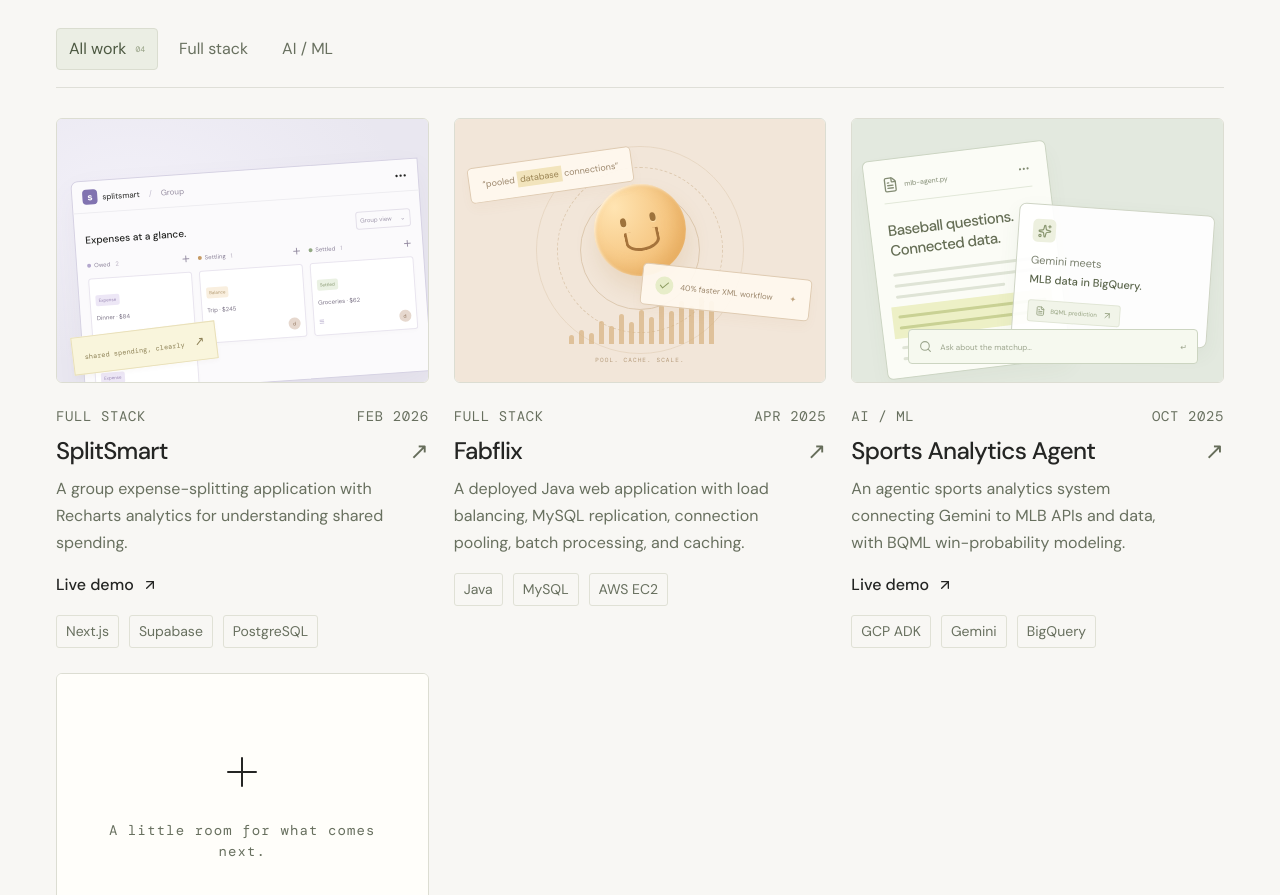
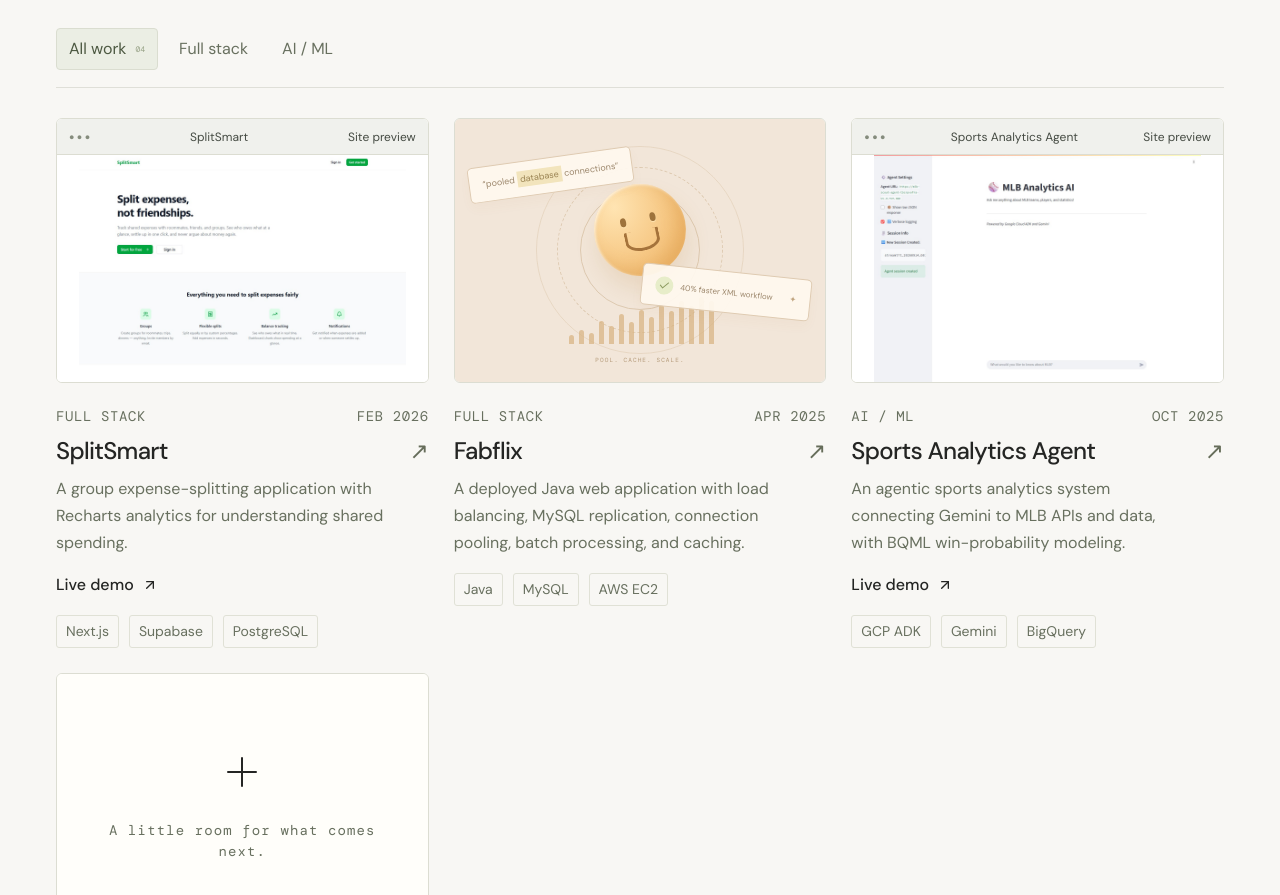
Before and after one commit to danmengo/portfolio-website, a React (Vite) app: page / in a window 1280 px wide. Shown: the part 1161-2056 px from the top of the page. Built offline with nearby package versions, Linux system fonts and the light colour scheme.

Commit message:
feat: show real website previews for deployed projects

```diff
--- a/src/components/ProjectArtwork.tsx
+++ b/src/components/ProjectArtwork.tsx
@@ -1,116 +1,20 @@
-import {
-  ArrowUpRight,
-  Check,
-  FileText,
-  MoreHorizontal,
-  Plus,
-  Search,
-  Sparkles,
-} from "lucide-react";
+import { Check } from "lucide-react";
 import type { ProjectId } from "../data/projects";
 
 export default function ProjectArtwork({ id }: { id: ProjectId }) {
-  if (id === "splitsmart")
+  if (id === "splitsmart" || id === "sports-analytics-agent") {
+    const name = id === "splitsmart" ? "SplitSmart" : "Sports Analytics Agent";
     return (
-      <div className="project-art art-splitsmart" aria-hidden="true">
-        <div className="mini-board">
-          <div className="mini-app-header">
-            <span>
-              <span className="task-symbol">s</span> splitsmart
-              <span className="mini-slash">/</span>
-              <span className="mini-muted">Group</span>
-            </span>
-            <MoreHorizontal size={14} />
-          </div>
-          <div className="mini-board-title">
-            Expenses at a glance.
-            <span>
-              Group view <span>⌄</span>
-            </span>
-          </div>
-          <div className="mini-columns">
-            {["Owed", "Settling", "Settled"].map((title, i) => (
-              <div key={title}>
-                <div className="mini-column-heading">
-                  <span className={`board-dot board-dot-${i}`} />
-                  {title}
-                  <span>{i === 0 ? "2" : "1"}</span>
-                  <Plus size={10} />
-                </div>
-                {(i === 0
-                  ? ["Dinner · $84", "Utilities · $120"]
-                  : i === 1
-                    ? ["Trip · $245"]
-                    : ["Groceries · $62"]
-                ).map((task, j) => (
-                  <div className="mini-task" key={task}>
-                    <span className={`mini-tag tag-${i}`}>
-                      {i === 0
-                        ? "Expense"
-                        : i === 1
-                          ? "Balance"
-                          : "Settled"}
-                    </span>
-                    <p>{task}</p>
-                    <div>
-                      <span className="mini-lines">≡</span>
-                      <span className={`mini-avatar avatar-${j}`}>d</span>
-                    </div>
-                  </div>
-                ))}
-              </div>
-            ))}
-          </div>
+      <div className="project-art project-site-preview">
+        <div className="project-preview-bar" aria-hidden="true">
+          <span className="project-preview-dots">● ● ●</span>
+          <span>{name}</span>
+          <span>Site preview</span>
         </div>
-        <span className="art-sticker">
-          shared spending, clearly <span>↗</span>
-        </span>
+        <img src={`/previews/${id}.jpg`} alt={`${name} deployed website screenshot`} width={1440} height={1000} loading="lazy" decoding="async" />
       </div>
     );
-  if (id === "sports-analytics-agent")
-    return (
-      <div className="project-art art-sports-agent" aria-hidden="true">
-        <div className="mini-document">
-          <div>
-            <FileText size={16} />
-            <span>mlb-agent.py</span>
-            <MoreHorizontal size={13} />
-          </div>
-          <h4>
-            Baseball questions.
-            <br />
-            Connected data.
-          </h4>
-          <i />
-          <i />
-          <i className="short-line" />
-          <div className="highlighted-lines">
-            <i />
-            <i />
-          </div>
-          <i />
-          <i className="short-line" />
-        </div>
-        <div className="mini-answer">
-          <span className="answer-mark">
-            <Sparkles size={14} />
-          </span>
-          <p>
-            Gemini meets
-            <br />
-            <strong>MLB data in BigQuery.</strong>
-          </p>
-          <span className="source-pill">
-            <FileText size={10} /> BQML prediction <ArrowUpRight size={10} />
-          </span>
-        </div>
-        <div className="mini-search">
-          <Search size={13} />
-          <span>Ask about the matchup…</span>
-          <span>↵</span>
-        </div>
-      </div>
-    );
+  }
   return (
     <div className="project-art art-fabflix" aria-hidden="true">
       <div className="sentiment-orbit" />
--- a/src/styles.css
+++ b/src/styles.css
@@ -4221,3 +4221,8 @@
   .project-detail-actions { width: 100%; }
   .project-detail-actions .button { padding: 12px 16px; }
 }
+
+.project-art.project-site-preview { background: #fff; display: flex; flex-direction: column; padding: 0; }
+.project-preview-bar { display: flex; align-items: center; justify-content: space-between; gap: 10px; flex: 0 0 36px; padding: 0 12px; background: #f0f1ed; color: #454b43; border-bottom: 1px solid #dcddd2; font-size: 12px; }
+.project-preview-dots { color: #858c7d; font-size: 9px; white-space: nowrap; }
+.project-site-preview img { display: block; width: 100%; height: calc(100% - 36px); min-height: 0; object-fit: contain; object-position: top; background: #fff; }
```
Also changed, not shown: public/previews/splitsmart.jpg (added), public/previews/sports-analytics-agent.jpg (added).
